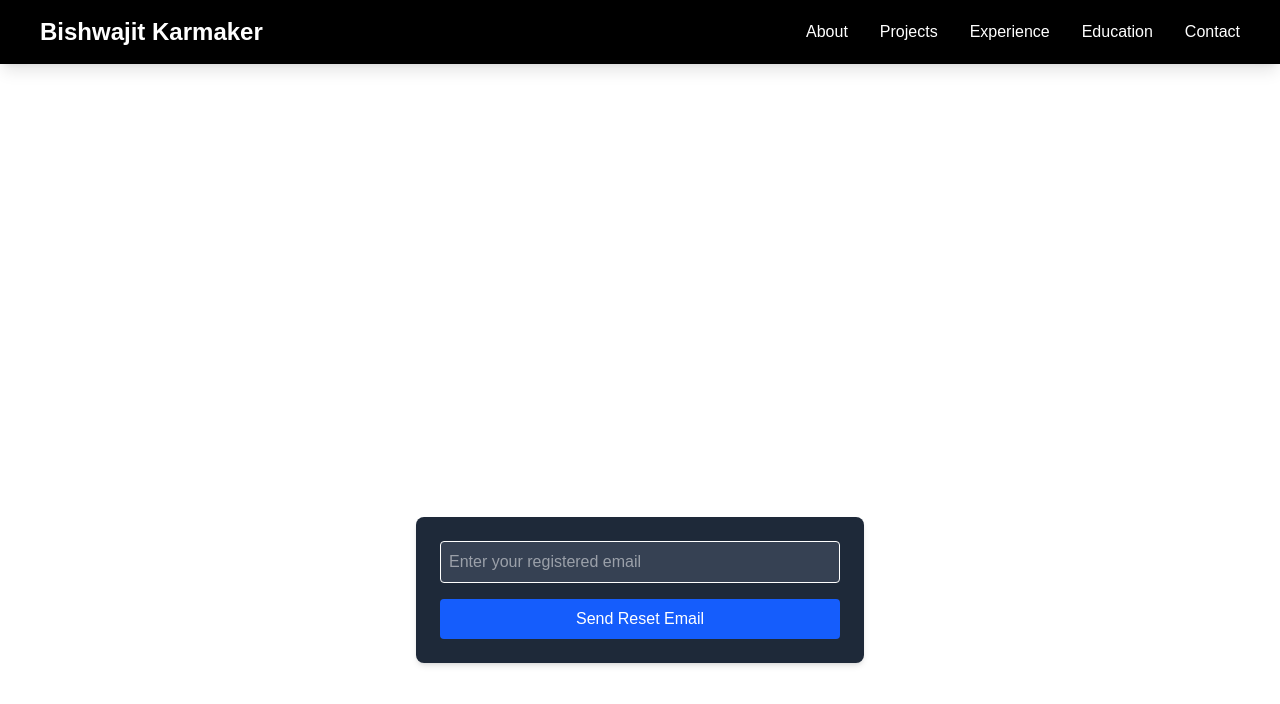
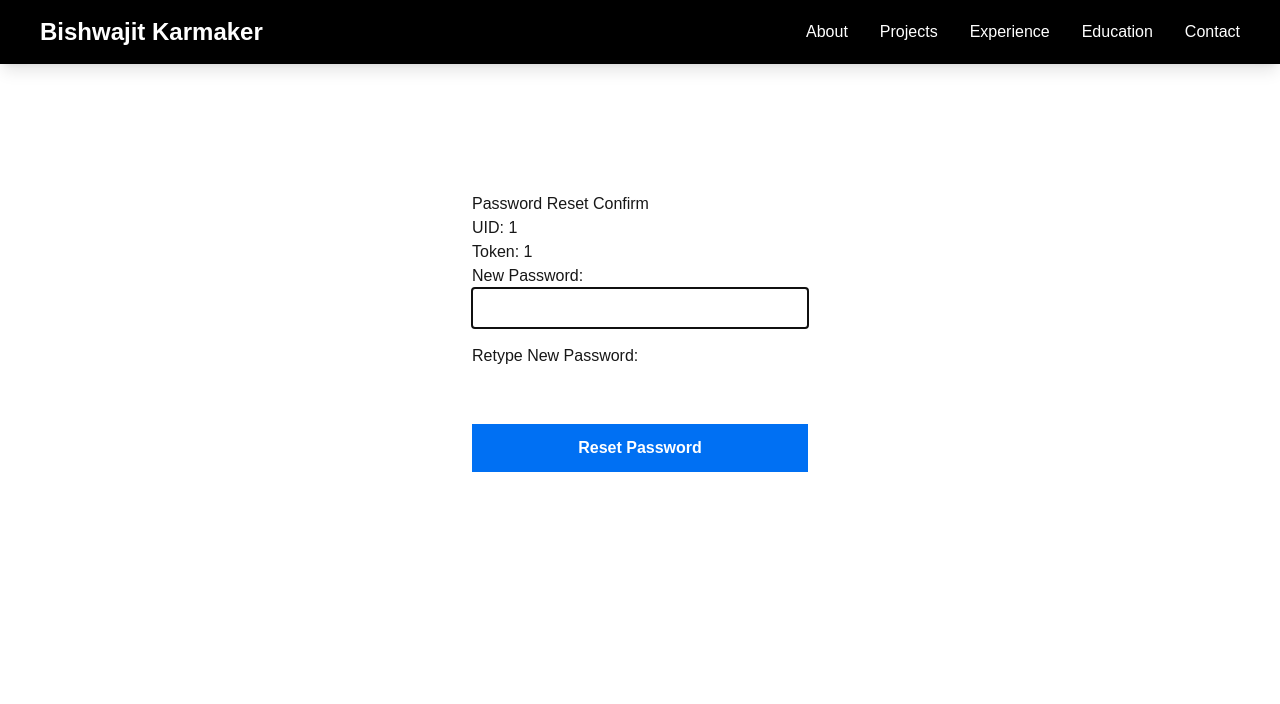
Before and after one commit to Bishwajit93/portfolio-frontend, a Next.js app: page /password-reset/confirm/1/1 in a window 1280 px wide. Shown: the top 704 px of the page. Built offline with nearby package versions, Linux system fonts and the light colour scheme.

Commit message:
password reset page setup

```diff
--- a/src/app/password-reset/confirm/[uid]/[token]/page.tsx
+++ b/src/app/password-reset/confirm/[uid]/[token]/page.tsx
@@ -1,77 +1,120 @@
 "use client";
 
 import { useState } from "react";
+import { useRouter, useParams } from "next/navigation";
 
-export default function ForgotPasswordPage() {
-  const [email, setEmail] = useState("");
-  const [success, setSuccess] = useState("");
-  const [error, setError] = useState("");
-  const [loading, setLoading] = useState(false);
+export default function PasswordResetConfirmPage() {
+  const { uid, token } = useParams<{ uid: string; token: string }>();
+  const router = useRouter();
+
+  const [password, setPassword] = useState("");
+  const [retypePassword, setRetypePassword] = useState("");
+  const [error, setError] = useState<string | null>(null);
+  const [success, setSuccess] = useState(false);
+
+  // DEBUG: show uid/token in console to confirm routing works
+  console.log("Reset Password Page loaded with uid:", uid, "token:", token);
 
   const handleSubmit = async (e: React.FormEvent) => {
     e.preventDefault();
-    setSuccess("");
-    setError("");
-    setLoading(true);
+    setError(null);
+
+    if (password !== retypePassword) {
+      setError("Passwords do not match.");
+      return;
+    }
 
     try {
-      const res = await fetch(`${process.env.NEXT_PUBLIC_BACKEND_URL}/auth/users/reset_password/`, {
+      const res = await fetch(
+        `${process.env.NEXT_PUBLIC_BACKEND_URL}/auth/users/reset_password_confirm/`,
+        {
           method: "POST",
-        headers: {
-          "Content-Type": "application/json",
-        },
-        body: JSON.stringify({ email }),
-      });
+          headers: { "Content-Type": "application/json" },
+          body: JSON.stringify({
+            uid,
+            token,
+            new_password: password,
+            re_new_password: retypePassword,
+          }),
+        }
+      );
 
       if (!res.ok) {
-        let errorText = "Something went wrong.";
-        try {
-          const clonedRes = res.clone();
-          const data = await clonedRes.json();
-          errorText = Array.isArray(Object.values(data)[0])
-            ? (Object.values(data)[0] as string[])[0]
-            : String(Object.values(data)[0]);
-        } catch {
-          const fallback = await res.text();
-          errorText = fallback || "Something went wrong.";
-        }
-        throw new Error(errorText);
+        const data = await res.json();
+        const values = Object.values(data);
+        const message = Array.isArray(values[0]) ? values[0][0] : values[0];
+        throw new Error(message || "Error resetting password");
       }
 
-      setSuccess("Password reset email sent. Please check your inbox.");
+      setSuccess(true);
+      // Redirect to login after 2 seconds
+      setTimeout(() => router.push("/login"), 2000);
     } catch (err: unknown) {
-      if (err instanceof Error) {
-        setError(err.message);
-      } else {
-        setError("Unexpected error occurred.");
-      }
-    } finally {
-      setLoading(false);
+      const message =
+        err instanceof Error ? err.message : "Unexpected error occurred.";
+      setError(message);
     }
   };
 
   return (
-    <main className="min-h-screen flex flex-col items-center justify-center px-4">
-      <h1 className="text-3xl font-bold mb-6 text-white">Forgot Password</h1>
-      <form onSubmit={handleSubmit} className="w-full max-w-md space-y-4 bg-gray-800 p-6 rounded-lg shadow-md">
+    <div style={{ padding: "2rem", maxWidth: "400px", margin: "auto" }}>
+      <h1>Password Reset Confirm</h1>
+      <p>UID: {uid}</p>
+      <p>Token: {token}</p>
+
+      {success ? (
+        <p style={{ color: "green" }}>
+          Password reset successful! Redirecting to login...
+        </p>
+      ) : (
+        <form onSubmit={handleSubmit}>
+          <div style={{ marginBottom: "1rem" }}>
+            <label htmlFor="password">New Password:</label><br />
             <input
-          type="email"
-          placeholder="Enter your registered email"
-          value={email}
-          onChange={(e) => setEmail(e.target.value)}
+              id="password"
+              type="password"
+              value={password}
+              onChange={(e) => setPassword(e.target.value)}
               required
-          className="w-full p-2 border rounded bg-gray-700 text-white"
+              autoFocus
+              style={{ width: "100%", padding: "0.5rem" }}
             />
+          </div>
+
+          <div style={{ marginBottom: "1rem" }}>
+            <label htmlFor="retypePassword">Retype New Password:</label><br />
+            <input
+              id="retypePassword"
+              type="password"
+              value={retypePassword}
+              onChange={(e) => setRetypePassword(e.target.value)}
+              required
+              style={{ width: "100%", padding: "0.5rem" }}
+            />
+          </div>
+
           <button
             type="submit"
-          className="w-full bg-blue-600 text-white py-2 rounded hover:bg-blue-700 disabled:opacity-50"
-          disabled={loading}
+            style={{
+              width: "100%",
+              padding: "0.75rem",
+              backgroundColor: "#0070f3",
+              color: "white",
+              border: "none",
+              cursor: "pointer",
+              fontWeight: "bold",
+            }}
           >
-          {loading ? "Sending..." : "Send Reset Email"}
+            Reset Password
           </button>
-        {success && <p className="text-green-500">{success}</p>}
-        {error && <p className="text-red-500">{error}</p>}
         </form>
-    </main>
+      )}
+
+      {error && (
+        <p style={{ color: "red", marginTop: "1rem" }}>
+          Error: {error}
+        </p>
+      )}
+    </div>
   );
 }
```
Lines whose indentation alone changed are shown as unchanged.
